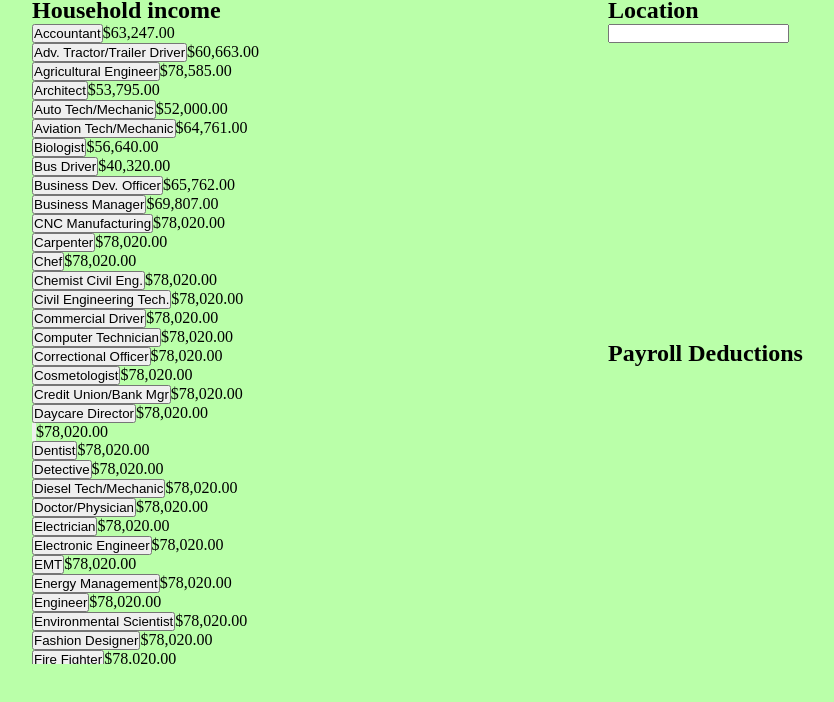
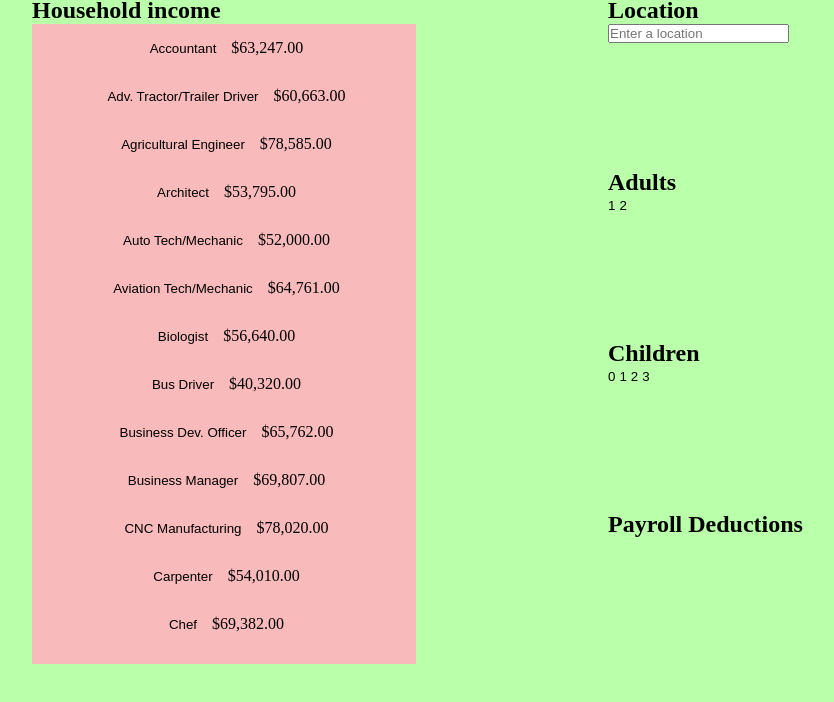
Before and after one commit to Toasty7/Budget-calculator-, a plain HTML site: page index.html in a window 1280 px wide. Shown: the part 42-744 px from the top of the page, without its empty margins (32-866 px from the left). Drawn offline with Linux system fonts and the light colour scheme.

Commit message:
Leeanna X

```diff
--- a/index.html
+++ b/index.html
@@ -62,47 +62,43 @@
                     </section>
                     <section class="career">
                         <button id="Carpenter">Carpenter</button>
-                        <p>$78,020.00</p>
+                        <p>$54,010.00</p>
                     </section>
                     <section class="career">
                         <button id="Chef">Chef</button>
-                        <p>$78,020.00</p>
+                        <p>$69,382.00</p>
                     </section>
                     <section class="career">
                         <button id="Chemist Civil Eng.">Chemist Civil Eng.</button>
-                        <p>$78,020.00</p>
+                        <p>$58,808.00</p>
                     </section>
                     <section class="career">
                         <button id="Civil Engineering Tech.">Civil Engineering Tech.</button>
-                        <p>$78,020.00</p>
+                        <p>$59,488.00</p>
                     </section>
                     <section class="career">
                         <button id="Commercial Driver">Commercial Driver</button>
-                        <p>$78,020.00</p>
+                        <p>$50,200.00</p>
                     </section>
                     <section class="career">
                         <button id="Computer Technician">Computer Technician</button>
-                        <p>$78,020.00</p>
+                        <p>$48,000.00</p>
                     </section>
                     <section class="career">
                         <button id="Correctional Officer">Correctional Officer</button>
-                        <p>$78,020.00</p>
+                        <p>$51,000.00</p>
                     </section>
                     <section class="career">
                         <button id="Cosmetologist">Cosmetologist</button>
-                        <p>$78,020.00</p>
+                        <p>$41,000.00</p>
                     </section>
                     <section class="career">
                         <button id="Credit Union/Bank Mgr">Credit Union/Bank Mgr</button>
-                        <p>$78,020.00</p>
+                        <p>$62,000.00</p>
                     </section>
                     <section class="career">
                         <button id="Daycare Director">Daycare Director</button>
-                        <p>$78,020.00</p>
-                    </section>
-                    <section class="career">
-                        <button id=""></button>
-                        <p>$78,020.00</p>
+                        <p>$43,000.00</p>
                     </section>
                     <section class="career">
                         <button id="Dentist">Dentist</button>
@@ -309,8 +305,23 @@
             <div class="right-column">
                 <section class="location">
                     <h2>Location</h2>
-                    <input type="text">
+                    <input type="text" placeholder="Enter a location">
                 </section>
+
+                <section class="location">
+                    <h2>Adults</h2>
+                    <button>1</button>
+                    <button>2</button>
+                </section>
+
+                <section class="location">
+                    <h2>Children</h2>
+                    <button>0</button>
+                    <button>1</button>
+                    <button>2</button>
+                    <button>3</button>
+                </section>
+
                 <section class="payroll">
                     <h2>Payroll Deductions</h2>
                 </section>
--- a/style.css
+++ b/style.css
@@ -32,9 +32,13 @@ h1{
     overflow-y: scroll;
     height: 80vh;
     width: 30vw;
+
 }
 .career{
     display: flex;
+    justify-content: center;
+    background-color: #F8BABA;
+    padding-left:20px;
 }
 .payroll{
     width: 100%;
@@ -65,3 +69,16 @@ body{
     font-weight: 700;
     font-style: italic;
   }
+
+  section button{
+    background-color: transparent;
+    border-style: hidden;
+  }
+
+  section button:hover {
+    background-color: #db5a5a;
+  }
+
+  section p{
+    margin: 15px;
+  }
```
